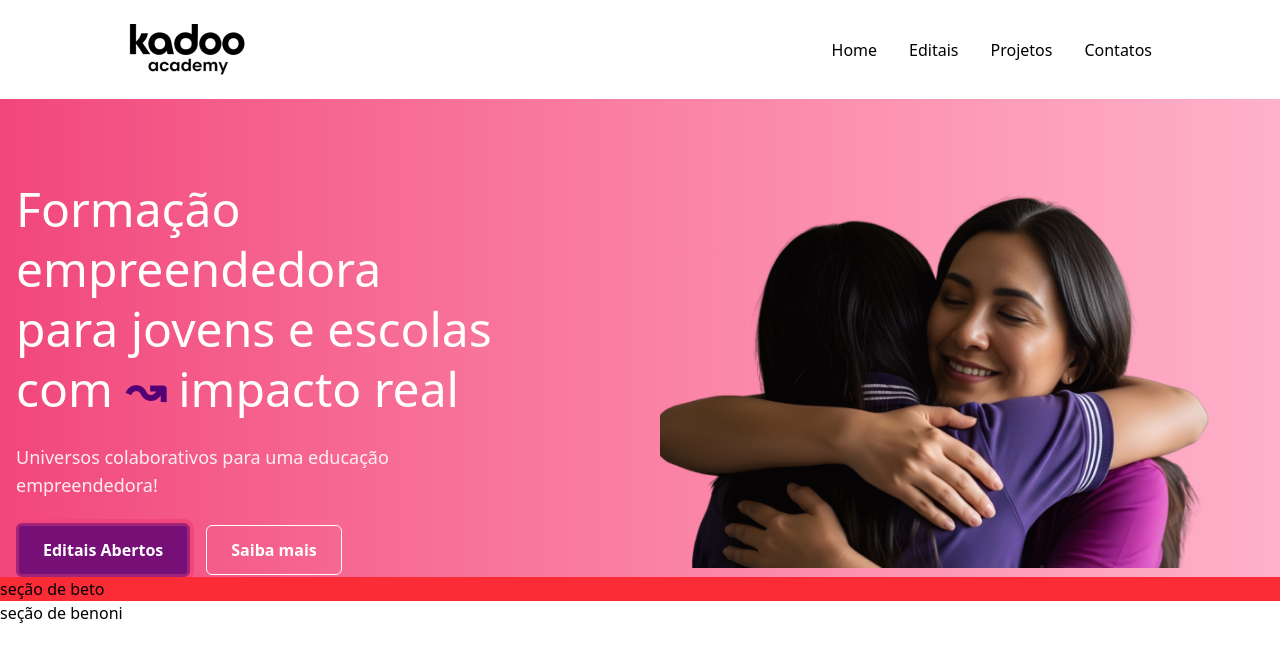
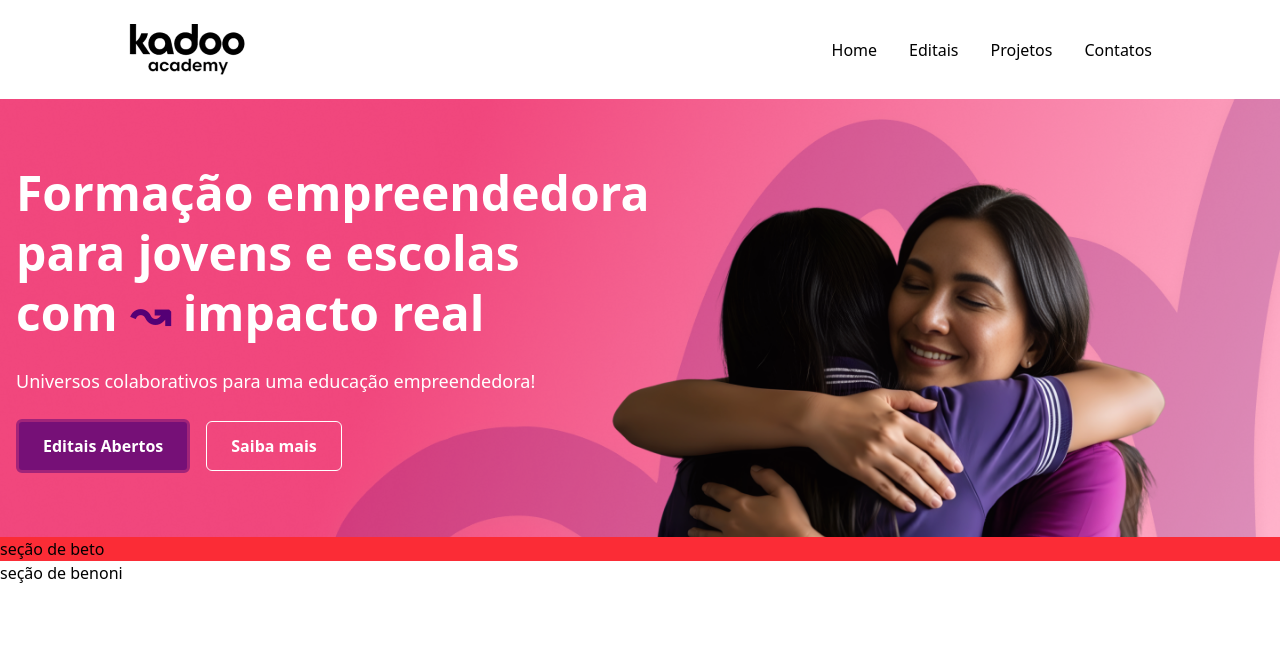
Before and after one commit to kadooeducation/landing-page, a Next.js app: page / in a window 1280 px wide. Shown: the top 662 px of the page. Built offline with nearby package versions, Linux system fonts and the light colour scheme; a web font is replaced by a local one.

Commit message:
feat: colocado banner como blackground e criado hero da página

```diff
--- a/app/page.tsx
+++ b/app/page.tsx
@@ -19,10 +19,10 @@ export default function HomePage() {
         </nav>
       </header>
 
+      {/*
       <section className="relative overflow-hidden bg-gradient-to-r from-[#F1467D] to-[#FEB1CA] text-white">
         <div className="container mx-auto px-4 pt-20 pb-16 lg:pb-0 relative">
           <article className="grid grid-cols-1 lg:grid-cols-2 items-center gap-10">
-            {/* TEXTOS */}
             <div className="space-y-6 max-w-lg">
               <h1 className="text-4xl lg:text-5xl leading-tight">
                 Formação empreendedora <br />
@@ -64,6 +64,47 @@ export default function HomePage() {
           </article>
         </div>
       </section>
+      */}
+
+
+
+        <section className="relative bg-cover bg-center text-white" style={{ backgroundImage: "url('/Banner.png')" }}>
+          <div className="container mx-auto px-4 py-16">
+            <div className="space-y-6">
+              <h1 className="text-4xl lg:text-5xl font-semibold leading-tight">
+                Formação empreendedora <br />
+                para jovens e escolas <br />
+                com <b className="text-[#540075]">↝</b> impacto real
+              </h1>
+
+              <p className="text-lg">
+                Universos colaborativos para uma educação empreendedora!
+              </p>
+
+              <div className="flex items-center gap-4">
+                <a
+                  href="#"
+                  className="bg-[#761077] border-[3px] border-[#A22479] shadow-[0_0_0_4px_#F1477D] px-6 py-3 rounded-md font-semibold"
+                >
+                  Editais Abertos
+                </a>
+
+                <a
+                  href="#"
+                  className="bg-transparent border border-white px-6 py-3 rounded-md font-semibold"
+                >
+                  Saiba mais
+                </a>
+              </div>
+            </div>
+          </div>
+
+
+
+
+
+        </section>
+
 
       <div className="max-w-7xl mx-auto flex flex-col">
         <section className="bg-red-500">
```
Also changed, not shown: public/Banner.png (added).
